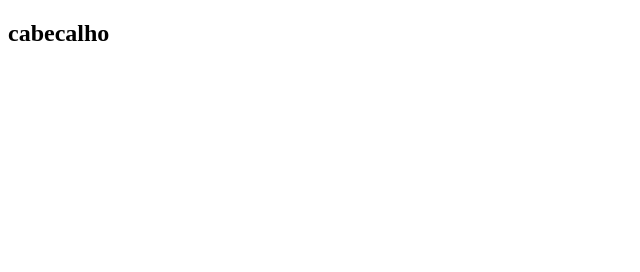
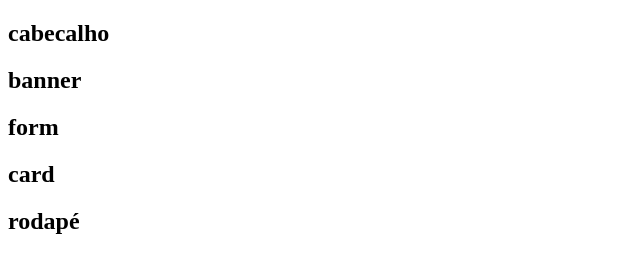
Before and after one commit to Jeanrlyc/09-12-24, a plain HTML site: page landingPage08.html in a window 1280 px wide. Shown: the whole page, without its empty margins (0-640 px from the left). Drawn offline with Linux system fonts and the light colour scheme.

Commit message:
atualizacao

```diff
--- a/landingPage08.html
+++ b/landingPage08.html
@@ -11,5 +11,25 @@
             <h1>cabecalho</h1>
         </div>
     </section>
+    <section>
+        <div>
+            <h1>banner</h1>
+        </div>
+    </section>
+    <section>
+        <div>
+            <h1>form</h1>
+        </div>
+    </section>
+    <section>
+        <div>
+            <h1>card</h1>
+        </div>
+    </section>
+    <section>
+        <div>
+            <h1>rodapé</h1>
+        </div>
+    </section>
 </body>
 </html>
```
